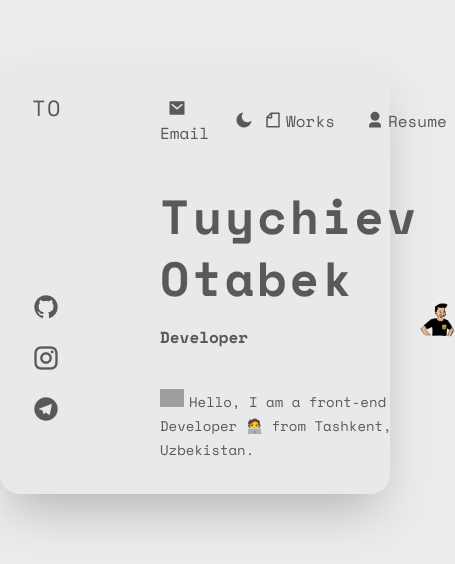
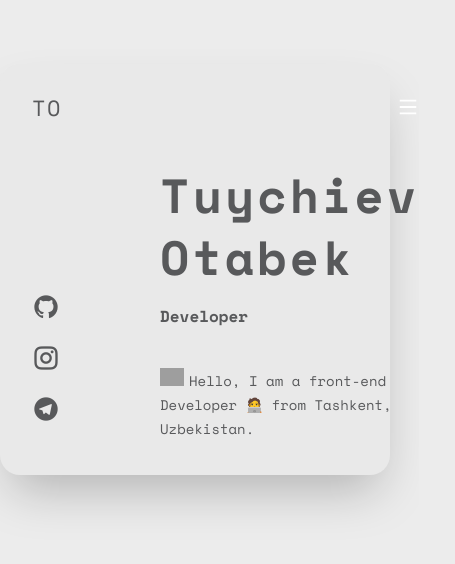
Before and after one commit to Otabek996/responsive-to-website, a React (Create React App) app: page / in a window 390 px wide. Shown: the top 564 px of the page, 455 px wide, since content can reach past the window. Built offline with nearby package versions, Linux system fonts and the light colour scheme; grey boxes are pictures that could not be loaded.

Commit message:
Resposive header for medium device

```diff
--- a/src/components/Header/Header.jsx
+++ b/src/components/Header/Header.jsx
@@ -5,6 +5,9 @@ import styles from '../../styles/Header.module.css';
 
 import { ROUTES } from "../../utils/routes";
 import { useTheme } from "../../utils/use-theme";
+
+import CLOSE from "../../images/close-line.svg";
+import OPEN from "../../images/menu-line.svg";
 
 const Header = () => {
   // Theme Change
@@ -67,6 +70,15 @@ const Header = () => {
           </ul>
         </div>
       </nav>
+
+      <div className={styles.nav__toggle} id='nav__toggle'>
+        <span>
+          <img className={styles.nav_close} src={CLOSE} alt="Close menu" />
+        </span>
+        <span>
+          <img src={OPEN} alt="Open menu" />
+        </span>
+      </div>
     </header>
   )
 };
--- a/src/styles/Header.module.css
+++ b/src/styles/Header.module.css
@@ -56,6 +56,22 @@
     transition: all 0.2s ease-in;
 }
 
+.nav__toggle {
+    display: none;
+    cursor: pointer;
+    width: 100%;
+    text-align: end;
+}
+
+.nav__toggle span img {
+    width: 22px;
+    height: 22px;
+}
+
+.nav_close {
+    display: none;
+}
+
 /*=============== MEDIA QUERIES ===============*/
 /* For medium devices */
 @media screen and (max-width: 768px) {
@@ -67,3 +83,14 @@
         display: inline-block;
     }
 }
+
+@media screen and (max-width: 575px) {
+    .nav {
+        display: none;
+        flex-direction: column;
+    }
+
+    .nav__toggle {
+        display: inline-block;
+    }
+}
```
Also changed, not shown: src/images/close-line.svg (added), src/images/menu-line.svg (added).
